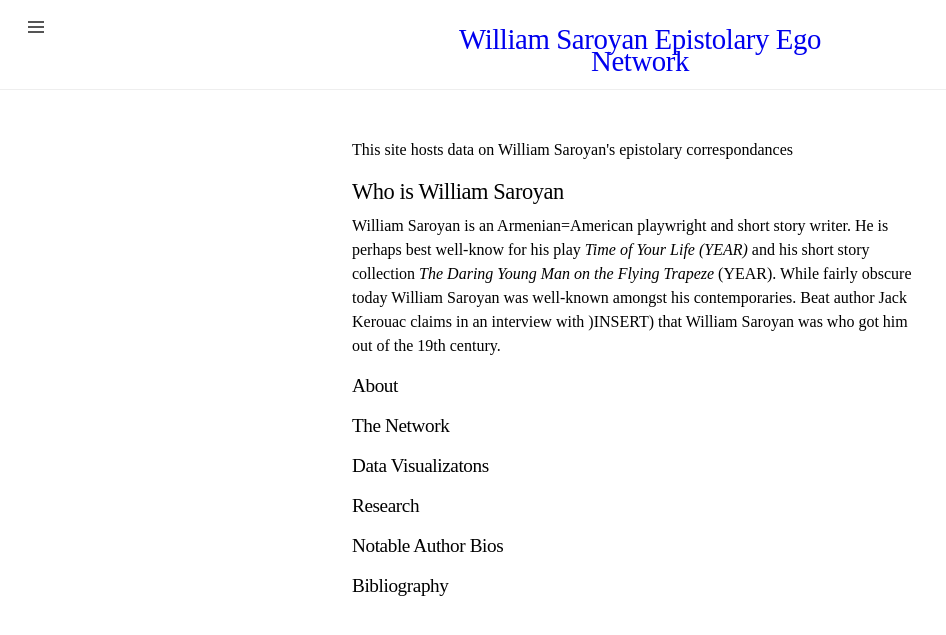
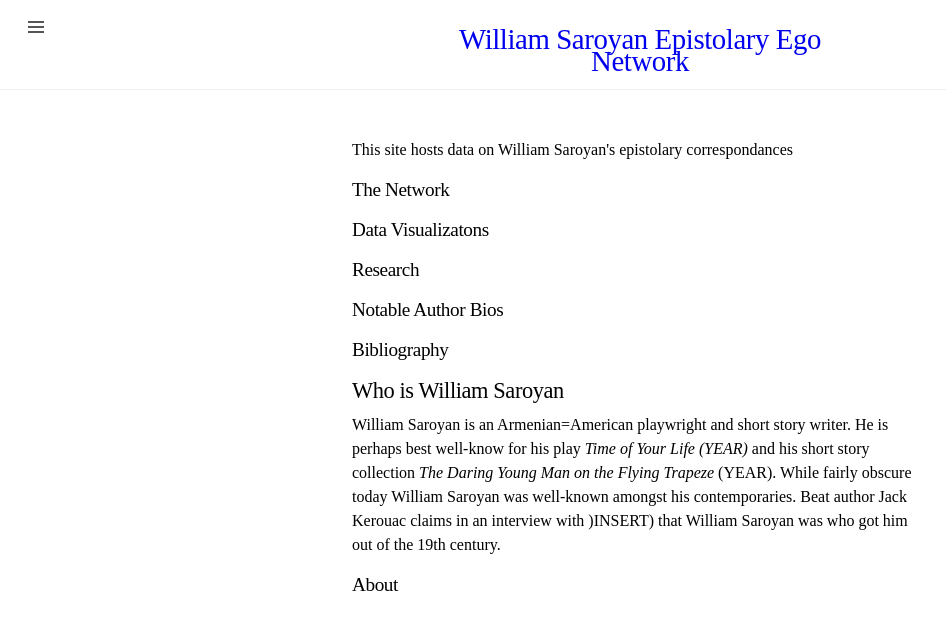
Before and after one commit to alyssa-jorgensen/williamsaroyannetwork, a Jekyll site: the page built from index.markdown, in a window 1280 px wide. Shown: the top 635 px of the page, without its empty margins (0-946 px from the left). Built offline with Jekyll 4.4.1, drawn with Linux system fonts in a browser that asks for light colours.

```diff
--- a/index.markdown
+++ b/index.markdown
@@ -8,12 +8,13 @@ layout: default
 
 <p>This site hosts data on William Saroyan's epistolary correspondances</p>
 
-<h1>Who is William Saroyan</h1>
-<p>William Saroyan is an Armenian=American playwright and short story writer. He is perhaps best well-know for his play <em>Time of Your Life (YEAR)</em> and his short story collection <em>The Daring Young Man on the Flying Trapeze</em> (YEAR). While fairly obscure today William Saroyan was well-known amongst his contemporaries. Beat author Jack Kerouac claims in an interview with )INSERT) that William Saroyan was who got him out of the 19th century.</p>
-
-<h2>About</h2>
 <h2>The Network</h2>
 <h2>Data Visualizatons</h2>
 <h2>Research</h2>
 <h2>Notable Author Bios</h2>
 <h2>Bibliography</h2>
+
+<h1>Who is William Saroyan</h1>
+<p>William Saroyan is an Armenian=American playwright and short story writer. He is perhaps best well-know for his play <em>Time of Your Life (YEAR)</em> and his short story collection <em>The Daring Young Man on the Flying Trapeze</em> (YEAR). While fairly obscure today William Saroyan was well-known amongst his contemporaries. Beat author Jack Kerouac claims in an interview with )INSERT) that William Saroyan was who got him out of the 19th century.</p>
+
+<h2>About</h2>
```
